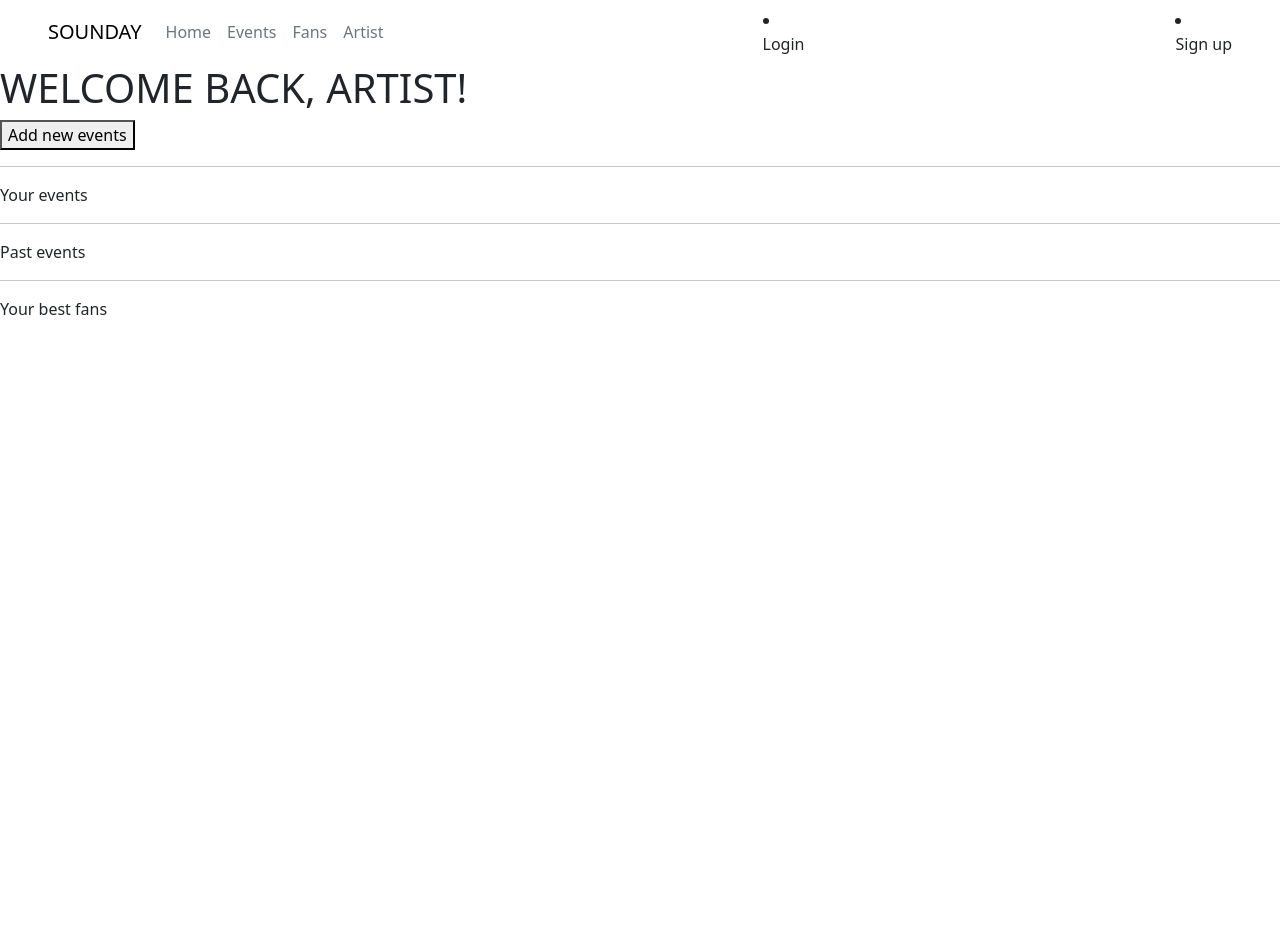
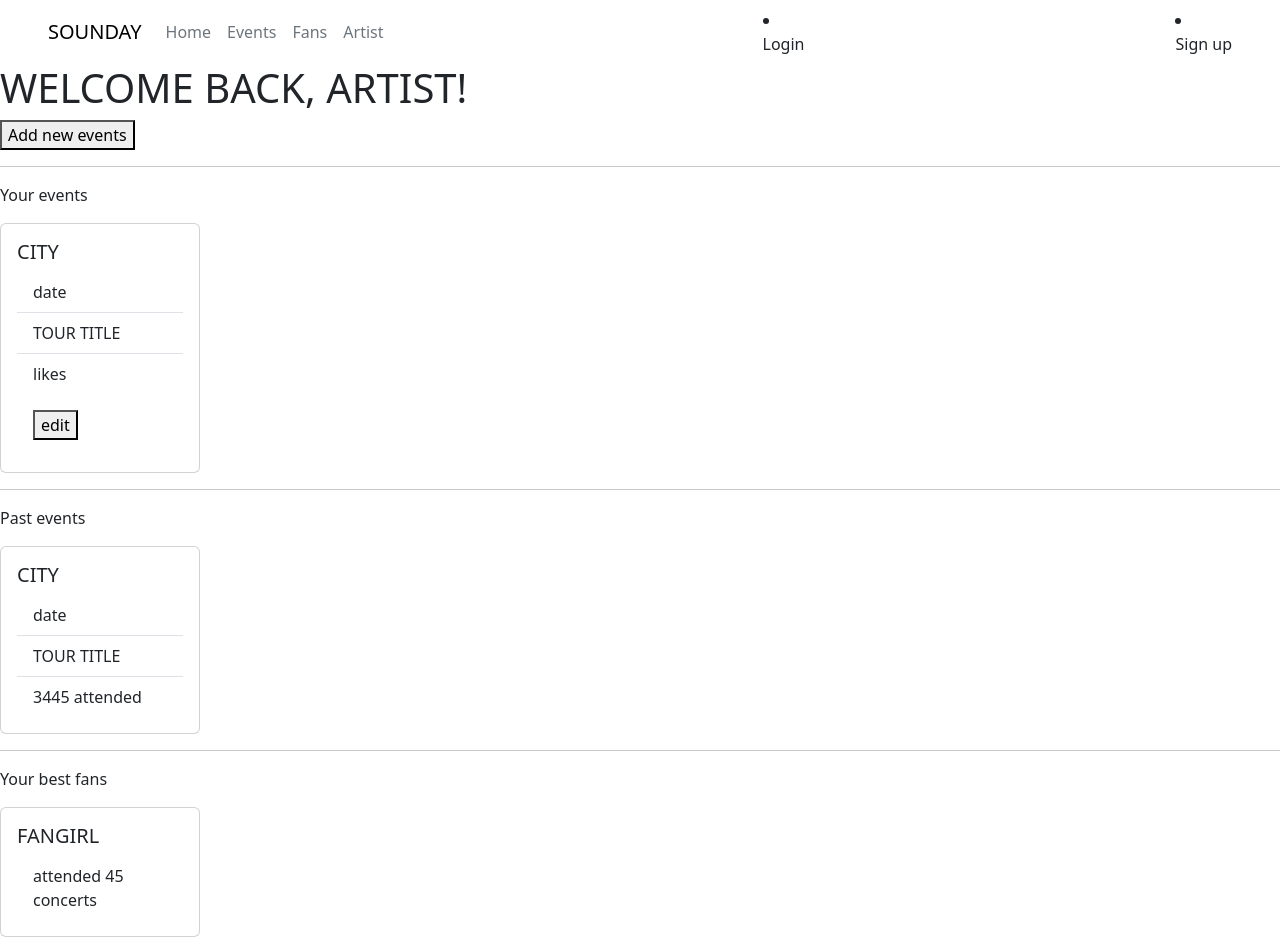
Before and after one commit to saraporri/SOUNDAYfrontend, an Angular app in the folder soundayFRONTEND/: page /artist in a window 1280 px wide. Before the commit the page ends 800 px from the top, so only its background shows below. Built offline with nearby package versions, Linux system fonts and the light colour scheme.

Commit message:
artist page card

```diff
--- a/soundayFRONTEND/src/app/pages/artist/artist.component.html
+++ b/soundayFRONTEND/src/app/pages/artist/artist.component.html
@@ -4,8 +4,46 @@
 
 <button>Add new events</button>
 <hr>
+<div>
 <p>Your events</p>
+<div class="card ">
+  <div class="card-body">
+    <h5 class="card-title">CITY</h5>
+  <ul class="list-group list-group-flush">
+    <li class="list-group-item">date</li>
+    <li class="list-group-item">TOUR TITLE</li>    <li class="list-group-item">likes</li>
+
+  </ul>
+  <div class="card-body">
+    <button>edit</button>
+  </div></div>
+</div>
 <hr>
+
+<div>
 <p>Past events</p>
+<div class="card ">
+  <div class="card-body">
+    <h5 class="card-title">CITY</h5>
+  <ul class="list-group list-group-flush">
+    <li class="list-group-item">date</li>
+    <li class="list-group-item">TOUR TITLE</li>    <li class="list-group-item">3445 attended</li>
+
+  </ul>
+ </div>
+</div>
+
+</div>
 <hr>
+<div>
 <p>Your best fans</p>
+<div class="card ">
+  <div class="card-body">
+    <h5 class="card-title">FANGIRL</h5>
+  <ul class="list-group list-group-flush">
+    <li class="list-group-item">attended 45 concerts</li>
+
+
+  </ul>
+  </div>
+</div></div>
--- a/soundayFRONTEND/src/app/pages/artist/artist.component.scss
+++ b/soundayFRONTEND/src/app/pages/artist/artist.component.scss
@@ -0,0 +1,2 @@
+.card
+{max-width: 200px;}
```
